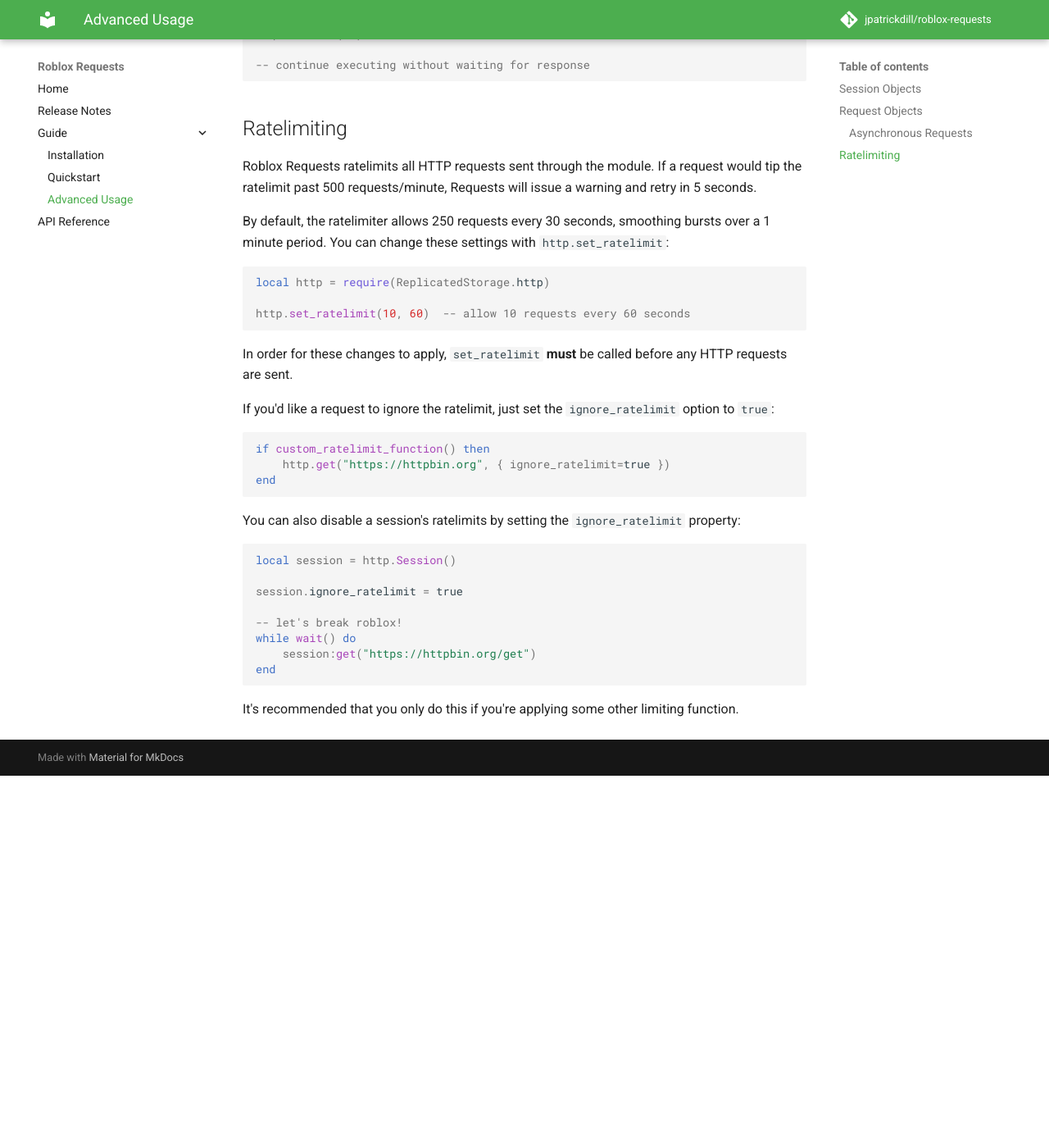
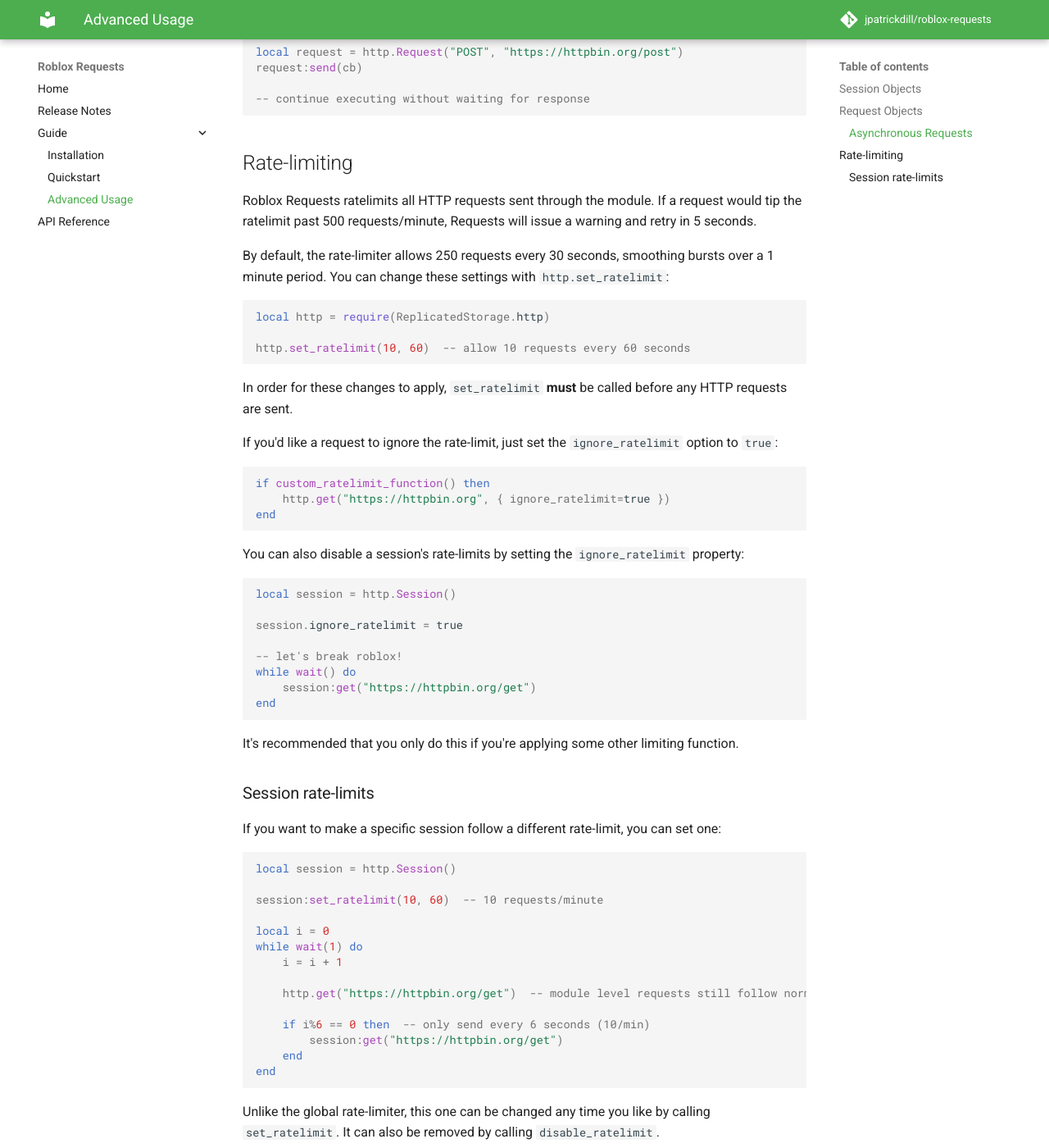
Before and after one commit to pat-dill/roblox-requests, an MkDocs documentation site: the page built from docs/guide/advanced.md, in a window 1280 px wide and 1400 px high, scrolled down 1681 px. Shown: the whole window at 82% size. Built offline with MkDocs 1.6.1 and Material for MkDocs 9.7.7, drawn with Linux system fonts in a browser that asks for light colours; comment, search, counter and statistics services are not loaded; before the commit the page ends 2627 px from its top, so only the background shows below that; some of the changed text lies outside the part shown.

Commit message:
session level ratelimits
Session:set_ratelimit
Session:disable_ratelimit

````diff
--- a/docs/guide/advanced.md
+++ b/docs/guide/advanced.md
@@ -53,7 +53,7 @@
 
 When you send a request with the `http.get()` method, a `Request` object is actually created and
 prepared with any data you passed. In some cases, you may wish to do something extra
-with the request before it is sent. The following allows you to:
+with the request before it is sent. This is possible by creating the Request directly:
 
 ```lua
 local request = http.Request("POST", "https://httpbin.org/post", { data=data })
@@ -62,6 +62,8 @@
 
 local response = request:send()
 ```
+
+The same is possible from a session by using `Session:Request()`.
 
 ### Asynchronous Requests
 
@@ -79,12 +81,12 @@
 -- continue executing without waiting for response
 ```
 
-## Ratelimiting
+## Rate-limiting
 
 Roblox Requests ratelimits all HTTP requests sent through the module. If a request would tip the ratelimit past 500
 requests/minute, Requests will issue a warning and retry in 5 seconds.
 
-By default, the ratelimiter allows 250 requests every 30 seconds, smoothing bursts over a 1 minute period.
+By default, the rate-limiter allows 250 requests every 30 seconds, smoothing bursts over a 1 minute period.
 You can change these settings with `http.set_ratelimit`:
 
 ```lua
@@ -95,7 +97,7 @@
 
 In order for these changes to apply, `set_ratelimit` **must** be called before any HTTP requests are sent.
 
-If you'd like a request to ignore the ratelimit, just set the `ignore_ratelimit` option to `true`:
+If you'd like a request to ignore the rate-limit, just set the `ignore_ratelimit` option to `true`:
 
 ```lua
 
@@ -104,7 +106,7 @@
 end
 ```
 
-You can also disable a session's ratelimits by setting the `ignore_ratelimit` property:
+You can also disable a session's rate-limits by setting the `ignore_ratelimit` property:
 
 ```lua
 local session = http.Session()
@@ -118,3 +120,27 @@
 ```
 
 It's recommended that you only do this if you're applying some other limiting function.
+
+### Session rate-limits
+
+If you want to make a specific session follow a different rate-limit, you can set one:
+
+```lua
+local session = http.Session()
+
+session:set_ratelimit(10, 60)  -- 10 requests/minute
+
+local i = 0
+while wait(1) do
+	i = i + 1
+
+	http.get("https://httpbin.org/get")  -- module level requests still follow normal rate-limit
+
+	if i%6 == 0 then  -- only send every 6 seconds (10/min)
+		session:get("https://httpbin.org/get")
+	end
+end
+```
+
+Unlike the global rate-limiter, this one can be changed any time you like by calling `set_ratelimit`.
+It can also be removed by calling `disable_ratelimit`.
````
Also changed, not shown: docs/api-reference.md (+15 -0 lines), docs/changes.md (+1 -1 lines), 2 other files.
